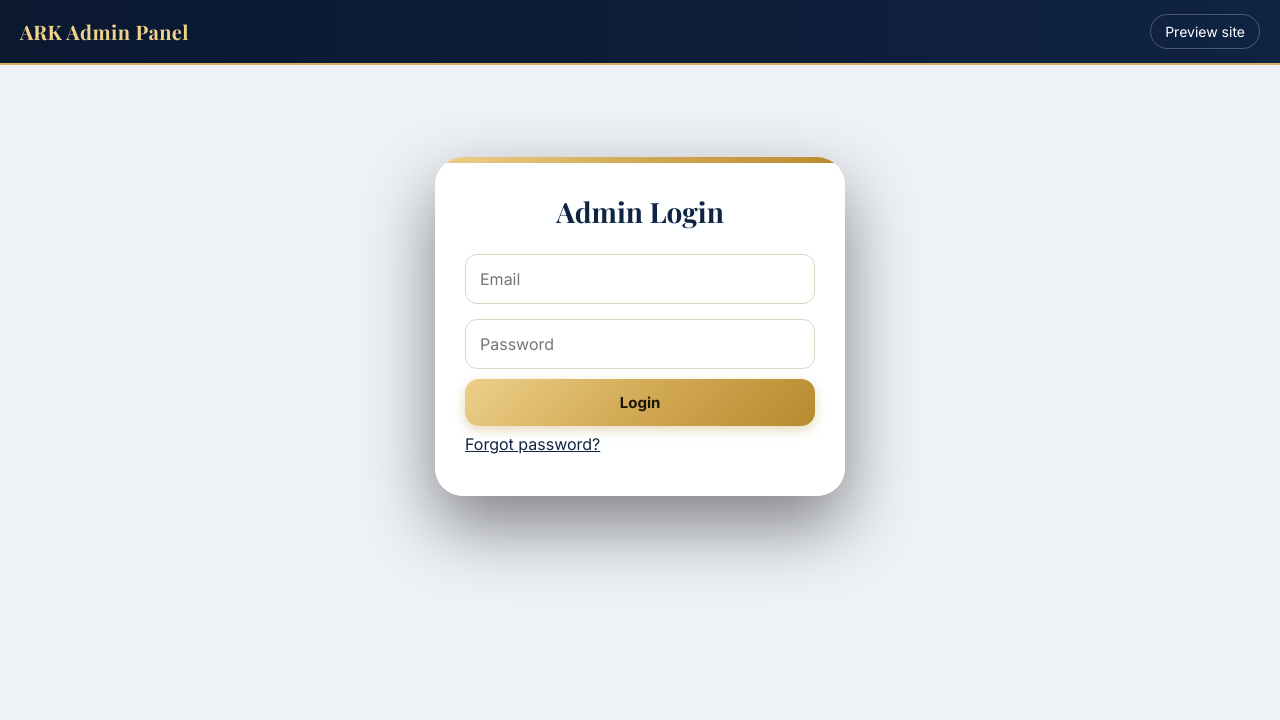
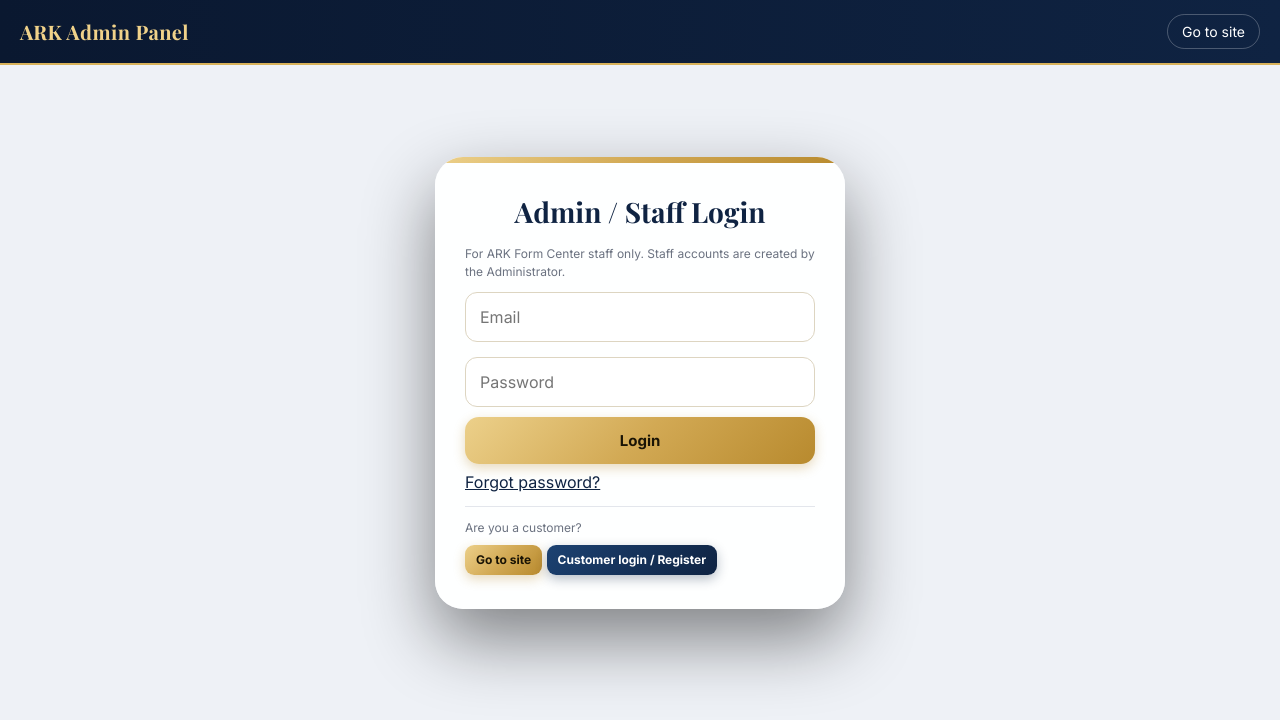
Before and after one commit to lhelnaldo123-hub/Ark-form, a plain HTML site: page admin.html in a window 1280 px wide. Drawn offline with nearby package versions, Linux system fonts and the light colour scheme; no server answers.

Commit message:
Update admin.html

```diff
--- a/admin.html
+++ b/admin.html
@@ -35,9 +35,10 @@ label.btn{display:inline-block;margin:0}
 .tl{list-style:none;margin:6px 0;padding:0 0 0 12px;border-left:2px solid #d5d9e2}.tl li{margin:4px 0;font-size:13px}
 @media print{header,#nav,.noprint,button{display:none!important}}
 </style></head><body class="adm">
-<header><b>ARK Admin Panel</b><a href="index.html">Preview site</a></header><main>
-<div id="login" class="card"><h3 style="margin-top:0">Admin Login</h3><input id="em" type="email" placeholder="Email"><input id="pw" type="password" placeholder="Password"><button onclick="doLogin()">Login</button>
-<p><a href="#" onclick="forgot();return false">Forgot password?</a></p><p id="loginMsg" style="color:#b00020"></p></div>
+<header><b>ARK Admin Panel</b><a href="index.html" id="siteLink">Go to site</a></header><main>
+<div id="login" class="card"><h3 style="margin-top:0">Admin / Staff Login</h3><p class="tag" style="margin-top:-4px">For ARK Form Center staff only. Staff accounts are created by the Administrator.</p><input id="em" type="email" placeholder="Email"><input id="pw" type="password" placeholder="Password"><button onclick="doLogin()">Login</button>
+<p><a href="#" onclick="forgot();return false">Forgot password?</a></p><p id="loginMsg" style="color:#b00020"></p>
+<hr style="border:0;border-top:1px solid #e3e6ec;margin:12px 0"><p class="tag" style="margin:0 0 8px">Are you a customer?</p><a class="btn sm" href="index.html">Go to site</a> <a class="btn dk sm" href="account.html">Customer login / Register</a></div>
 <div id="panel" style="display:none">
 <div class="adm-bar"><button class="sm dk" id="admBack" onclick="admBack()" style="display:none">← Back</button><b id="who"></b> <button class="sm dk" onclick="auth.signOut()">Logout</button></div>
 <div id="nav"></div>
@@ -135,7 +136,7 @@ async function fetchAll(){
 }
 async function refresh(){await fetchAll();RENDERS.forEach(f=>{try{f()}catch(e){console.error(e)}})}
 auth.onAuthStateChanged(async u=>{
- ME=null;SECH.length=0;$('#panel').style.display='none';$('#login').style.display='block';
+ ME=null;SECH.length=0;{const sl=$('#siteLink');if(sl)sl.textContent='Go to site'}$('#panel').style.display='none';$('#login').style.display='block';
  if(!u)return;
  try{
   const d=await db.collection('staff').doc(u.uid).get();
@@ -149,7 +150,7 @@ auth.onAuthStateChanged(async u=>{
   await auth.signOut();
   $('#loginMsg').textContent='Could not verify staff access: '+e.message;return;
  }
- $('#login').style.display='none';$('#panel').style.display='block';
+ $('#login').style.display='none';$('#panel').style.display='block';{const sl=$('#siteLink');if(sl)sl.textContent='Preview site'}
  $('#who').textContent=ME.name+' ('+ME.role+')';
  $('#nav').innerHTML=ME.allowed.map(s=>`<button data-s="${s}" onclick="go('${s}')">${LABEL[s]}</button>`).join('');
  go('dashboard');refresh();
```
